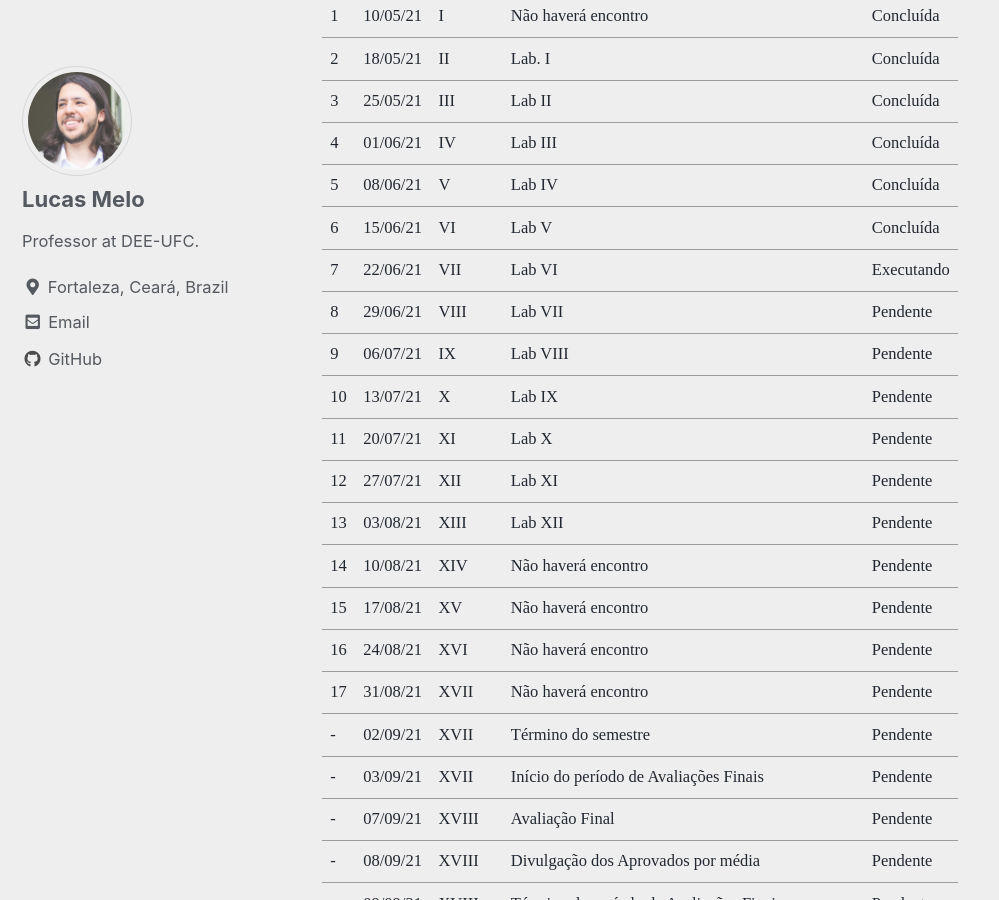
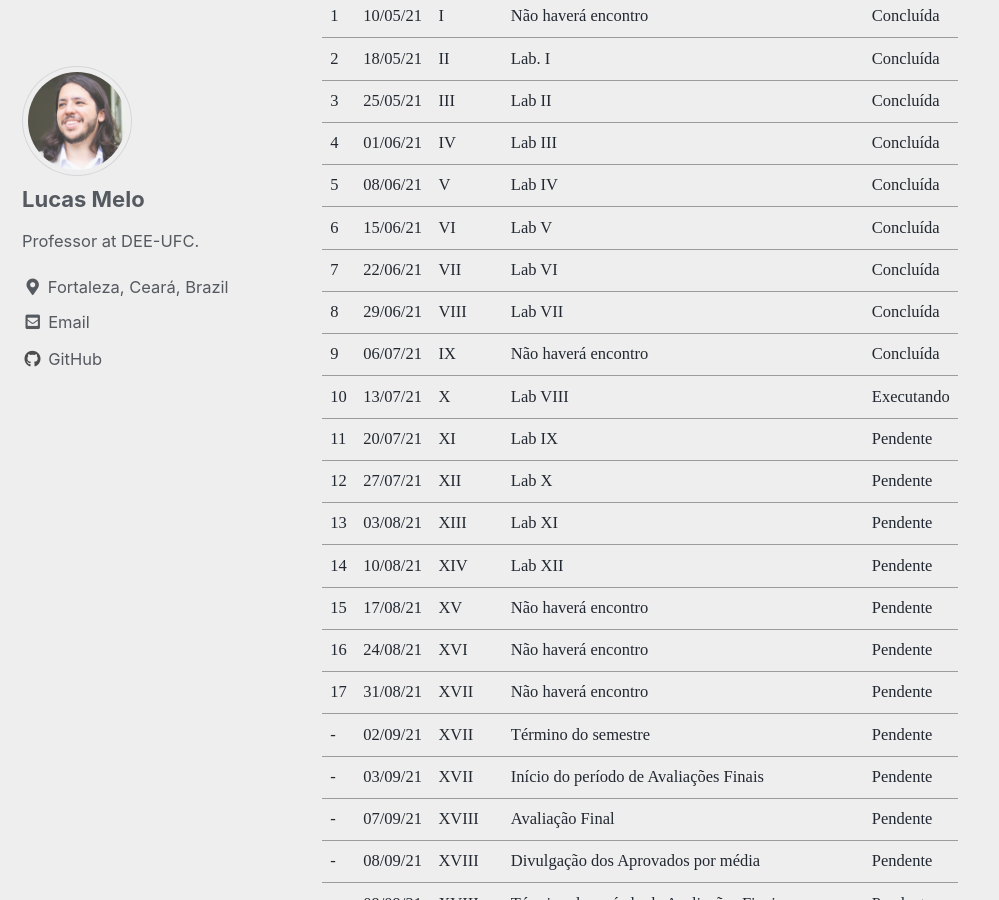
Before and after one commit to lucassm/lucassm.github.io, a Jekyll site: the page built from _teaching/CII-2021-1/index.md, in a window 1280 px wide and 900 px high, scrolled down 4730 px. Shown: the whole window, without its empty margins (0-999 px from the left). Built offline with Jekyll 4.4.1, drawn with Linux system fonts in a browser that asks for light colours; cached includes are drawn as plain includes; some web fonts are replaced; formulas are drawn with MathJax 3; some of the changed text lies outside the part shown.

Commit message:
UPDADE Lab VIII CII-2021

```diff
--- a/_teaching/CII-2021-1/index.md
+++ b/_teaching/CII-2021-1/index.md
@@ -64,7 +64,7 @@ Conteúdos e listagem das práticas a serem realizadas na disciplina:
 - [Lab V: Impedância](/teaching/CII-2021-1/Lab-V);
 - [Lab VI: Simulação RLC](/teaching/CII-2021-1/Lab-VI);
 - [Lab VII: Potência Monofásica](/teaching/CII-2021-1/Lab-VII);
-- Lab VIII: Compensação de Reativos;
+- [Lab VIII: Compensação de Reativos](/teaching/CII-2021-1/Lab-VIII);
 - Lab IX: Ressonância;
 - Lab X: Equivalente de Thévenin;
 - Lab XI: Circuitos Trifásicos Equilibrados;
@@ -98,28 +98,28 @@ Os simuladores serão apresentados e o aluno deverá escolher e justificar a sua
 
 # Calendário de Planejamento
 
-| #  | Data     | Semana | Conteúdo                                                | Estado   |
-|----|----------|--------|---------------------------------------------------------|----------|
-| 1  | 10/05/21 | I      | Não haverá encontro                                     | Concluída|
-| 2  | 18/05/21 | II     | Lab. I                                                  | Concluída|
-| 3  | 25/05/21 | III    | Lab II                                                  | Concluída|
-| 4  | 01/06/21 | IV     | Lab III                                                 | Concluída|
-| 5  | 08/06/21 | V      | Lab IV                                                  | Concluída|
-| 6  | 15/06/21 | VI     | Lab V                                                   | Concluída|
-| 7  | 22/06/21 | VII    | Lab VI                                                  |Executando|
-| 8  | 29/06/21 | VIII   | Lab VII                                                 | Pendente |
-| 9  | 06/07/21 | IX     | Lab VIII                                                | Pendente |
-| 10 | 13/07/21 | X      | Lab IX                                                  | Pendente |
-| 11 | 20/07/21 | XI     | Lab X                                                   | Pendente |
-| 12 | 27/07/21 | XII    | Lab XI                                                  | Pendente |
-| 13 | 03/08/21 | XIII   | Lab XII                                                 | Pendente |
-| 14 | 10/08/21 | XIV    | Não haverá encontro                                     | Pendente |
-| 15 | 17/08/21 | XV     | Não haverá encontro                                     | Pendente |
-| 16 | 24/08/21 | XVI    | Não haverá encontro                                     | Pendente |
-| 17 | 31/08/21 | XVII   | Não haverá encontro                                     | Pendente |
-| -  | 02/09/21 | XVII   | Término do semestre                                     | Pendente |
-| -  | 03/09/21 | XVII   | Início do período de Avaliações Finais                  | Pendente |
-| -  | 07/09/21 | XVIII  | Avaliação Final                                         | Pendente |
-| -  | 08/09/21 | XVIII  | Divulgação dos Aprovados por média                      | Pendente |
-| -  | 09/09/21 | XVIII  | Término do período de Avaliações Finais                 | Pendente |
-| -  | 10/09/21 | XVIII  | Consolidação das sínteses de notas e frequências 2019.1 | Pendente |
+| #    | Data       | Semana   | Conteúdo                                                  | Estado     |
+| ---- | ---------- | -------- | --------------------------------------------------------- | ---------- |
+| 1    | 10/05/21   | I        | Não haverá encontro                                       | Concluída  |
+| 2    | 18/05/21   | II       | Lab. I                                                    | Concluída  |
+| 3    | 25/05/21   | III      | Lab II                                                    | Concluída  |
+| 4    | 01/06/21   | IV       | Lab III                                                   | Concluída  |
+| 5    | 08/06/21   | V        | Lab IV                                                    | Concluída  |
+| 6    | 15/06/21   | VI       | Lab V                                                     | Concluída  |
+| 7    | 22/06/21   | VII      | Lab VI                                                    | Concluída  |
+| 8    | 29/06/21   | VIII     | Lab VII                                                   | Concluída  |
+| 9    | 06/07/21   | IX       | Não haverá encontro                                       | Concluída  |
+| 10   | 13/07/21   | X        | Lab VIII                                                  | Executando |
+| 11   | 20/07/21   | XI       | Lab IX                                                    | Pendente   |
+| 12   | 27/07/21   | XII      | Lab X                                                     | Pendente   |
+| 13   | 03/08/21   | XIII     | Lab XI                                                    | Pendente   |
+| 14   | 10/08/21   | XIV      | Lab XII                                                   | Pendente   |
+| 15   | 17/08/21   | XV       | Não haverá encontro                                       | Pendente   |
+| 16   | 24/08/21   | XVI      | Não haverá encontro                                       | Pendente   |
+| 17   | 31/08/21   | XVII     | Não haverá encontro                                       | Pendente   |
+| -    | 02/09/21   | XVII     | Término do semestre                                       | Pendente   |
+| -    | 03/09/21   | XVII     | Início do período de Avaliações Finais                    | Pendente   |
+| -    | 07/09/21   | XVIII    | Avaliação Final                                           | Pendente   |
+| -    | 08/09/21   | XVIII    | Divulgação dos Aprovados por média                        | Pendente   |
+| -    | 09/09/21   | XVIII    | Término do período de Avaliações Finais                   | Pendente   |
+| -    | 10/09/21   | XVIII    | Consolidação das sínteses de notas e frequências 2019.1   | Pendente   |
```
Also changed, not shown: _teaching/CII-2021-1/Lab-VIII/index.md (added, +15 -0 lines), 1 other file.
